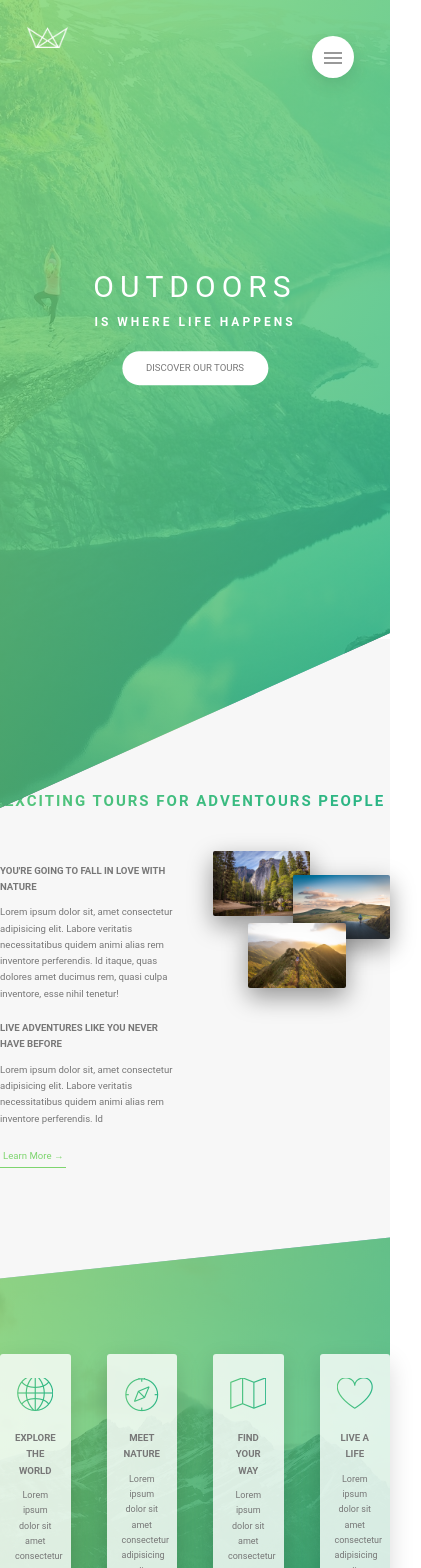
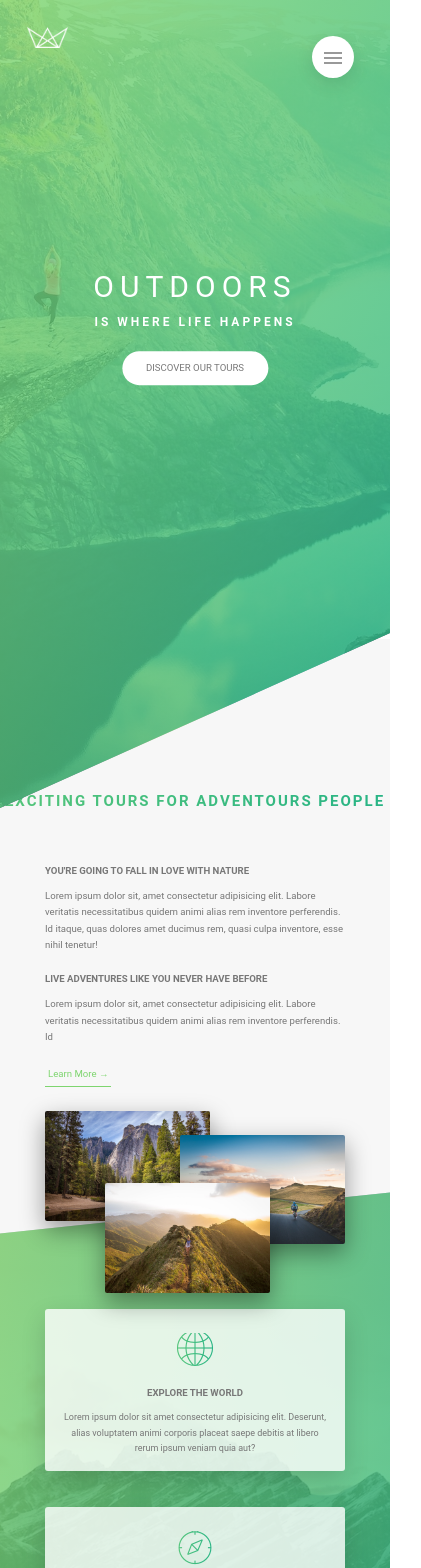
Before and after one commit to akshayr20/Booking-App-Template, an Angular app: page / in a window 390 px wide. Shown: the top 1568 px of the page, 421 px wide, since content can reach past the window. Built offline with nearby package versions, Linux system fonts and the light colour scheme.

Commit message:
made grids responsive

```diff
--- a/src/assets/sass/abstracts/_variables.scss
+++ b/src/assets/sass/abstracts/_variables.scss
@@ -20,6 +20,7 @@ $color-black: #000;
 // GRID;
 $grid-width: 114rem;
 $gutter-vertical: 8rem;
+$gutter-vertical-small: 6rem;
 $gutter-horizontal: 6rem;
 
 // Font-size
--- a/src/assets/sass/layout/_grid.scss
+++ b/src/assets/sass/layout/_grid.scss
@@ -1,17 +1,33 @@
+@import '../abstracts/_mixins.scss';
 .row {
   max-width: $grid-width;
   margin: 0 auto;
 
   &:not(:last-child) {
     margin-bottom: $gutter-vertical;
+    @include respond(tab-port) {
+      margin-bottom: $gutter-vertical-small;
+    }
+  }
+  @include respond(tab-port) {
+    max-width: 50rem;
   }
   @include clearFix;
-
   //   ^ starts with * includes $ ends with
   [class^='col-'] {
     float: left;
+
     &:not(:last-child) {
       margin-right: $gutter-horizontal;
+
+      @include respond(tab-port) {
+        margin-right: 0;
+        margin-bottom: $gutter-vertical-small;
+      }
+    }
+
+    @include respond(tab-port) {
+      width: 100% !important;
     }
   }
 
@@ -25,13 +41,13 @@
     width: calc((100% - 3 * #{$gutter-horizontal}) / 4);
   }
   .col-2-of-3 {
-    width: calc(2 *(100% - 2 * #{$gutter-horizontal}) / 3 + #{$gutter-horizontal});
+    width: calc(2 * (100% - 2 * #{$gutter-horizontal}) / 3 + #{$gutter-horizontal});
   }
   .col-2-of-4 {
-    width: calc(2 *(100% - 3 * #{$gutter-horizontal}) / 4 + #{$gutter-horizontal});
+    width: calc(2 * (100% - 3 * #{$gutter-horizontal}) / 4 + #{$gutter-horizontal});
   }
   .col-3-of-4 {
-    width: calc(3 *(100% - 3 * #{$gutter-horizontal}) / 4 + 2 * #{$gutter-horizontal});
+    width: calc(3 * (100% - 3 * #{$gutter-horizontal}) / 4 + 2 * #{$gutter-horizontal});
   }
 }
 
```
